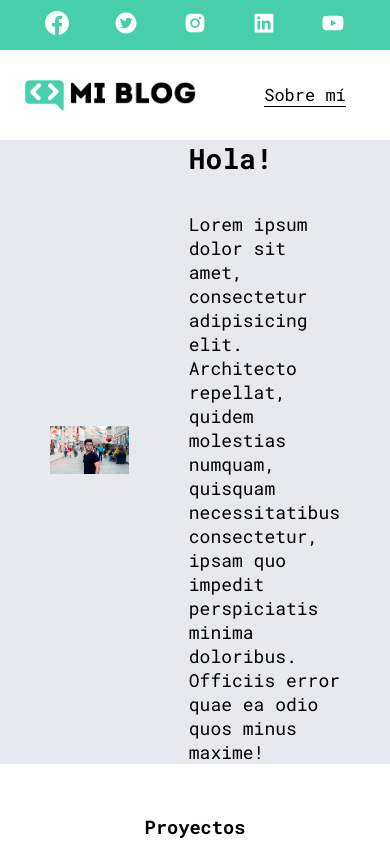
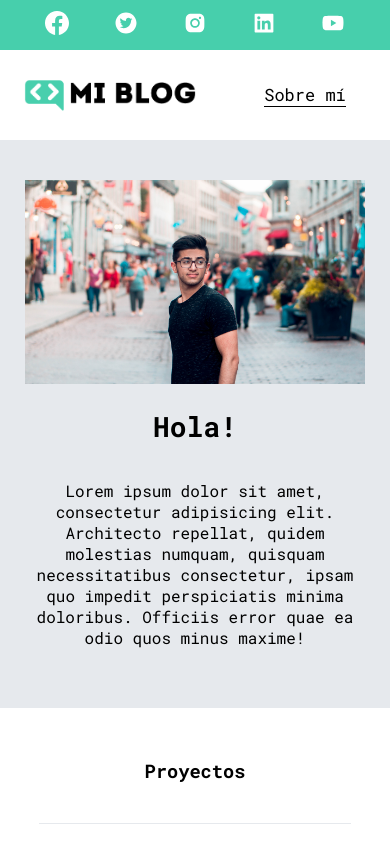
Before and after one commit to salvarez96/curso-maquetacion-css, a Next.js app: page /perfil in a window 390 px wide. Shown: the top 844 px of the page. Built offline with nearby package versions, Linux system fonts and the light colour scheme.

Commit message:
Agregados media queries de helloSection.jsx

```diff
--- a/components/profile/helloSection.jsx
+++ b/components/profile/helloSection.jsx
@@ -10,6 +10,7 @@ const Section = styled.section`
   min-height: 500px;
   display: flex;
   align-items: center;
+  padding: 40px 25px;
 
   & .main-container {
     max-width: 1475px;
@@ -17,11 +18,17 @@ const Section = styled.section`
     flex-direction: row;
     align-items: center;
     margin: 0 auto;
+    padding: 0 20px;
+
+    @media (max-width: 900px) {
+      flex-direction: column;
+      padding: 0;
+    }
   }
 
   & .image-container {
     max-width: 630px;
-    margin-left: 50px;
+    margin-left: 0 auto;
 
     & img {
       width: 100%;
@@ -43,8 +50,16 @@ const Section = styled.section`
     & p {
       font-size: calc(18rem / 16);
     }
+
+    @media (max-width: 900px) {
+      margin: 20px 10px;
+      text-align: center;
+
+      & p {
+        font-size: calc(16rem / 16);
+      }
+    }
   }
-
 `;
 /* ------------------------------------------- */
 
```
